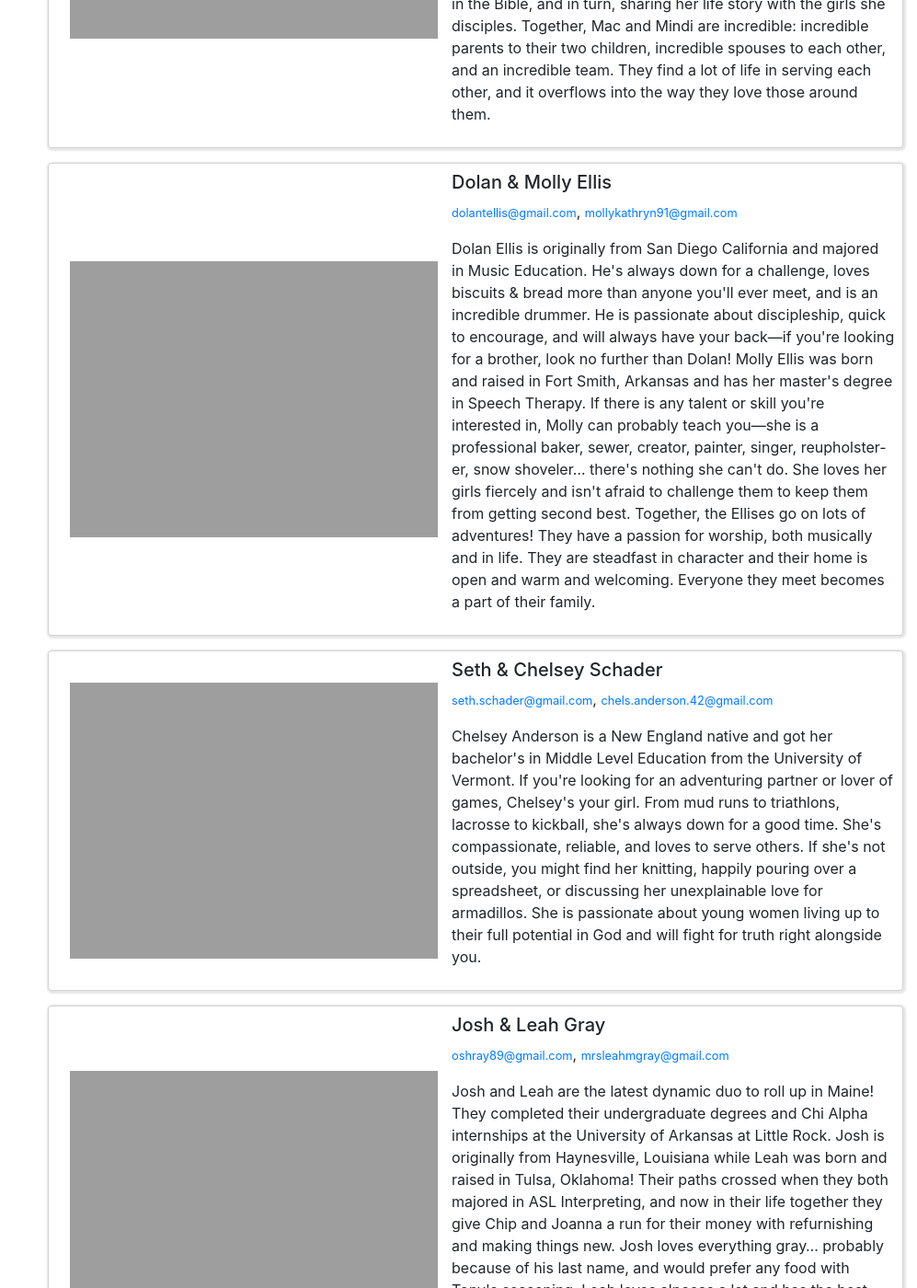
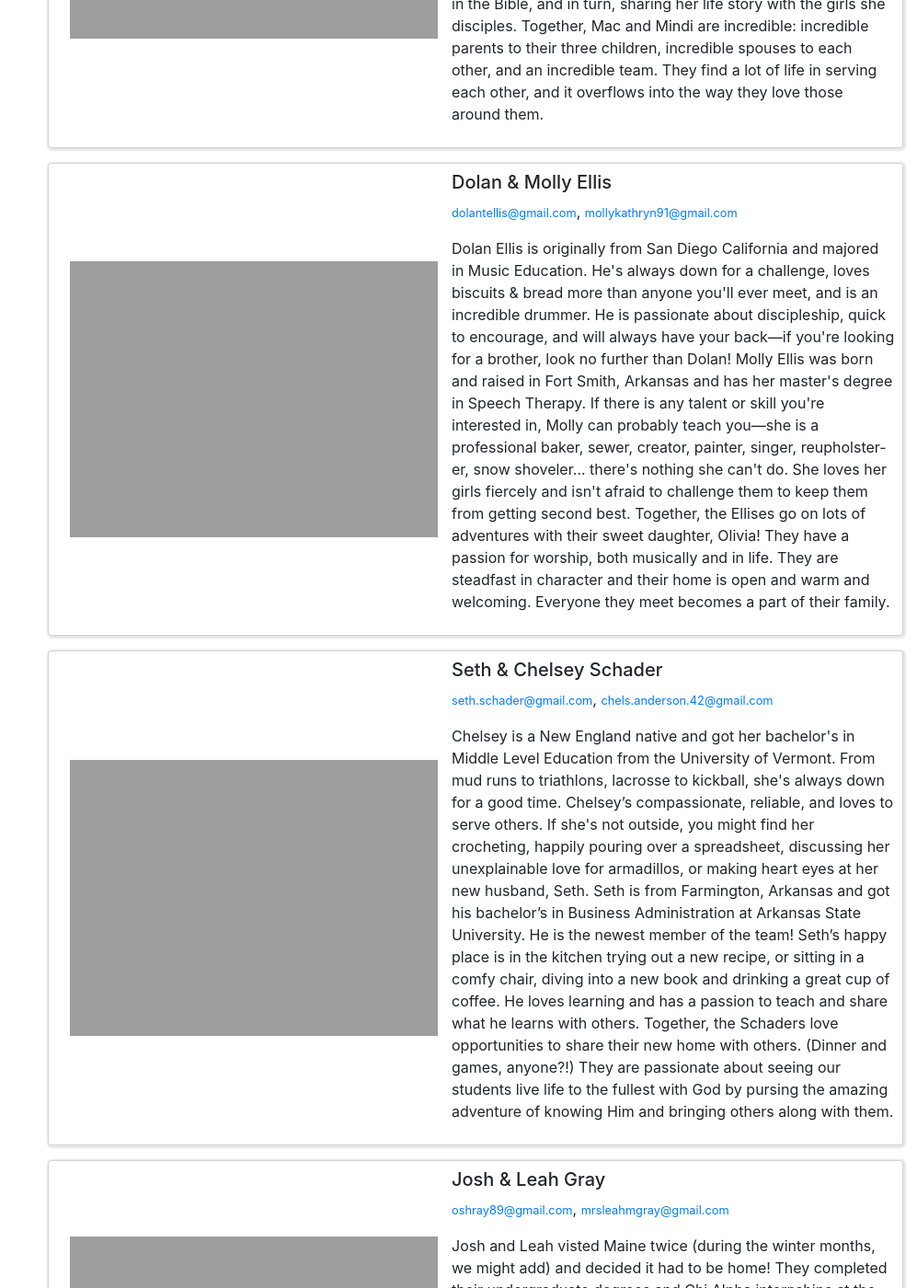
Before and after one commit to mainechialpha/mainechialpha.github.io, a Jekyll site: the page built from staff.md, in a window 1280 px wide and 1400 px high, scrolled down 585 px. Shown: the whole window at 92% size, without its empty margins (283-1280 px from the left). Built offline with Jekyll 4.4.1, drawn with Linux system fonts in a browser that asks for light colours; nearby versions of some CDN libraries; some web fonts are replaced; some of the changed text lies outside the part shown.

Commit message:
Update people.yml

```diff
--- a/_data/people.yml
+++ b/_data/people.yml
@@ -3,7 +3,7 @@ macmindi:
   email: mholderfield1@gmail.com
   img: 350139C8-8483-4C31-9B95-86EA44D543D1_1_201_a.jpeg
   bio: >
-    Mac and Mindi Holderfield hail from the great state of Arkansas! Mac grew up in Rison and has grown into a hardworking, thoughtful, adventurous guy who loves couscous and is eagerly longing to see a moose. He’s an excellent director for Chi Alpha and he is excellent at communicating big dreams and vision. He lives sacrificially for his friends and always notices the little things, whether it's making sure the projector screen looks professional or marveling over a leopard frog. Mindi is originally from Springdale, is the best at figuring out punchlines to jokes and riddles, and was once crowned a knot-tying champion. (Really!) She loves reading and theological discussions, learning about God through the stories in the Bible, and in turn, sharing her life story with the girls she disciples. Together, Mac and Mindi are incredible: incredible parents to their two children, incredible spouses to each other, and an incredible team. They find a lot of life in serving each other, and it overflows into the way they love those around them.
+    Mac and Mindi Holderfield hail from the great state of Arkansas! Mac grew up in Rison and has grown into a hardworking, thoughtful, adventurous guy who loves couscous and is eagerly longing to see a moose. He’s an excellent director for Chi Alpha and he is excellent at communicating big dreams and vision. He lives sacrificially for his friends and always notices the little things, whether it's making sure the projector screen looks professional or marveling over a leopard frog. Mindi is originally from Springdale, is the best at figuring out punchlines to jokes and riddles, and was once crowned a knot-tying champion. (Really!) She loves reading and theological discussions, learning about God through the stories in the Bible, and in turn, sharing her life story with the girls she disciples. Together, Mac and Mindi are incredible: incredible parents to their three children, incredible spouses to each other, and an incredible team. They find a lot of life in serving each other, and it overflows into the way they love those around them.
 
 dolanmolly:
   name: Dolan & Molly Ellis
@@ -11,7 +11,7 @@ dolanmolly:
   altemail: mollykathryn91@gmail.com
   img: 31DCCA76-1B61-4FC6-AEF4-C61F76C33F37_1_201_a.jpeg
   bio: >
-    Dolan Ellis is originally from San Diego California and majored in Music Education. He's always down for a challenge, loves biscuits & bread more than anyone you'll ever meet, and is an incredible drummer. He is passionate about discipleship, quick to encourage, and will always have your back—if you're looking for a brother, look no further than Dolan! Molly Ellis was born and raised in Fort Smith, Arkansas and has her master's degree in Speech Therapy. If there is any talent or skill you're interested in, Molly can probably teach you—she is a professional baker, sewer, creator, painter, singer, reupholster-er, snow shoveler… there's nothing she can't do. She loves her girls fiercely and isn't afraid to challenge them to keep them from getting second best. Together, the Ellises go on lots of adventures! They have a passion for worship, both musically and in life. They are steadfast in character and their home is open and warm and welcoming. Everyone they meet becomes a part of their family.
+    Dolan Ellis is originally from San Diego California and majored in Music Education. He's always down for a challenge, loves biscuits & bread more than anyone you'll ever meet, and is an incredible drummer. He is passionate about discipleship, quick to encourage, and will always have your back—if you're looking for a brother, look no further than Dolan! Molly Ellis was born and raised in Fort Smith, Arkansas and has her master's degree in Speech Therapy. If there is any talent or skill you're interested in, Molly can probably teach you—she is a professional baker, sewer, creator, painter, singer, reupholster-er, snow shoveler… there's nothing she can't do. She loves her girls fiercely and isn't afraid to challenge them to keep them from getting second best. Together, the Ellises go on lots of adventures with their sweet daughter, Olivia! They have a passion for worship, both musically and in life. They are steadfast in character and their home is open and warm and welcoming. Everyone they meet becomes a part of their family.
 
 chels:
   name: Seth & Chelsey Schader
@@ -19,7 +19,7 @@ chels:
   altemail: chels.anderson.42@gmail.com
   img: 2A4E76BC-2B48-4387-8B77-F5C3607DFD4F_1_201_a.jpeg
   bio: >
-    Chelsey Anderson is a New England native and got her bachelor's in Middle Level Education from the University of Vermont. If you're looking for an adventuring partner or lover of games, Chelsey's your girl. From mud runs to triathlons, lacrosse to kickball, she's always down for a good time. She's compassionate, reliable, and loves to serve others. If she's not outside, you might find her knitting, happily pouring over a spreadsheet, or discussing her unexplainable love for armadillos. She is passionate about young women living up to their full potential in God and will fight for truth right alongside you.
+    Chelsey is a New England native and got her bachelor's in Middle Level Education from the University of Vermont. From mud runs to triathlons, lacrosse to kickball, she's always down for a good time. Chelsey’s compassionate, reliable, and loves to serve others. If she's not outside, you might find her crocheting, happily pouring over a spreadsheet, discussing her unexplainable love for armadillos, or making heart eyes at her new husband, Seth. Seth is from Farmington, Arkansas and got his bachelor’s in Business Administration at Arkansas State University. He is the newest member of the team! Seth’s happy place is in the kitchen trying out a new recipe, or sitting in a comfy chair, diving into a new book and drinking a great cup of coffee. He loves learning and has a passion to teach and share what he learns with others. Together, the Schaders love opportunities to share their new home with others. (Dinner and games, anyone?!) They are passionate about seeing our students live life to the fullest with God by pursing the amazing adventure of knowing Him and bringing others along with them.
 
 joshleah:
   name: Josh & Leah Gray
@@ -27,4 +27,4 @@ joshleah:
   altemail: mrsleahmgray@gmail.com
   img: 83D00D67-565A-4161-A199-0F2F2613C769_1_201_a.jpeg
   bio: >
-    Josh and Leah are the latest dynamic duo to roll up in Maine! They completed their undergraduate degrees and Chi Alpha internships at the University of Arkansas at Little Rock. Josh is originally from Haynesville, Louisiana while Leah was born and raised in Tulsa, Oklahoma! Their paths crossed when they both majored in ASL Interpreting, and now in their life together they give Chip and Joanna a run for their money with refurnishing and making things new. Josh loves everything gray… probably because of his last name, and would prefer any food with Tony's seasoning. Leah loves alpacas a lot and has the best laugh of anyone you'll ever meet! They are movie connoisseurs, pun masters, and are avid board gamers and puzzlers. They create family with everyone around them and don’t let people slip through the cracks.
+    Josh and Leah visted Maine twice (during the winter months, we might add) and decided it had to be home! They completed their undergraduate degrees and Chi Alpha internships at the University of Arkansas at Little Rock. Josh is originally from Haynesville, Louisiana while Leah was born and raised in Tulsa, Oklahoma! Their paths crossed when they both majored in ASL Interpreting, and now in their life together they give Chip and Joanna a run for their money with refurnishing and making things new. Josh loves everything gray… probably because of his last name, and would prefer any food with Tony's seasoning. Leah loves alpacas a lot and has the best laugh of anyone you'll ever meet! They are movie connoisseurs, pun masters, and are avid board gamers and puzzlers. They create family with everyone around them and don’t let people slip through the cracks.
```
